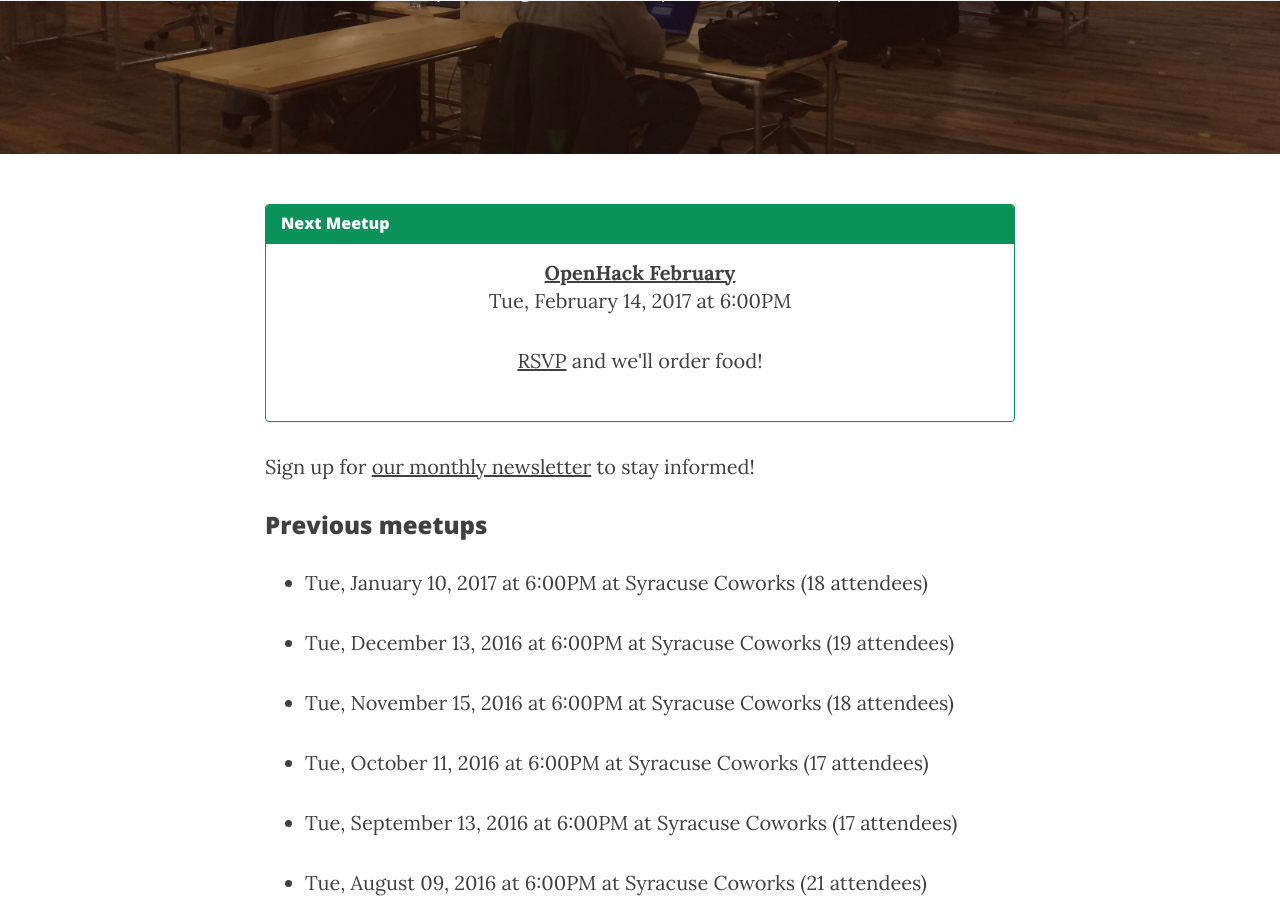
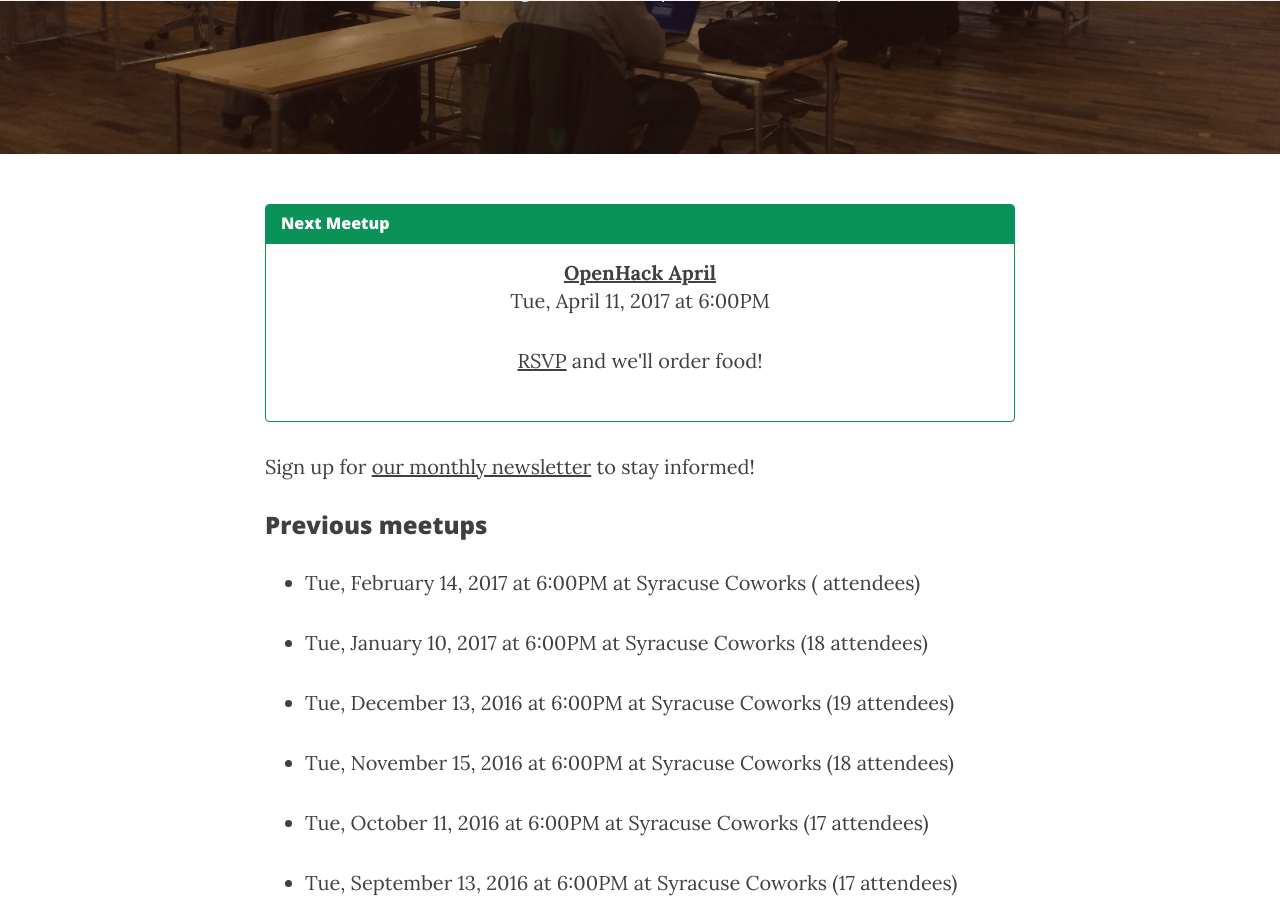
Before and after one commit to syracuseio/openhacksyr.github.io, a Jekyll site: the page built from events.md, in a window 1280 px wide and 900 px high, scrolled down 302 px. Built offline with Jekyll 4.4.1, drawn with Linux system fonts in a browser that asks for light colours; nearby versions of some CDN libraries.

Commit message:
Add April Event
This is just a demo I don't have the actual url yet

```diff
--- a/_data/events.yaml
+++ b/_data/events.yaml
@@ -1,4 +1,8 @@
 ---
+- name: OpenHack April
+  date: 11-4-2017 at 6pm
+  location: coworks
+  rsvp_link: https://www.meetup.com/SyracuseCoWorks/events/236883840/
 - name: OpenHack February
   date: 14-2-2017 at 6pm
   location: coworks
```
